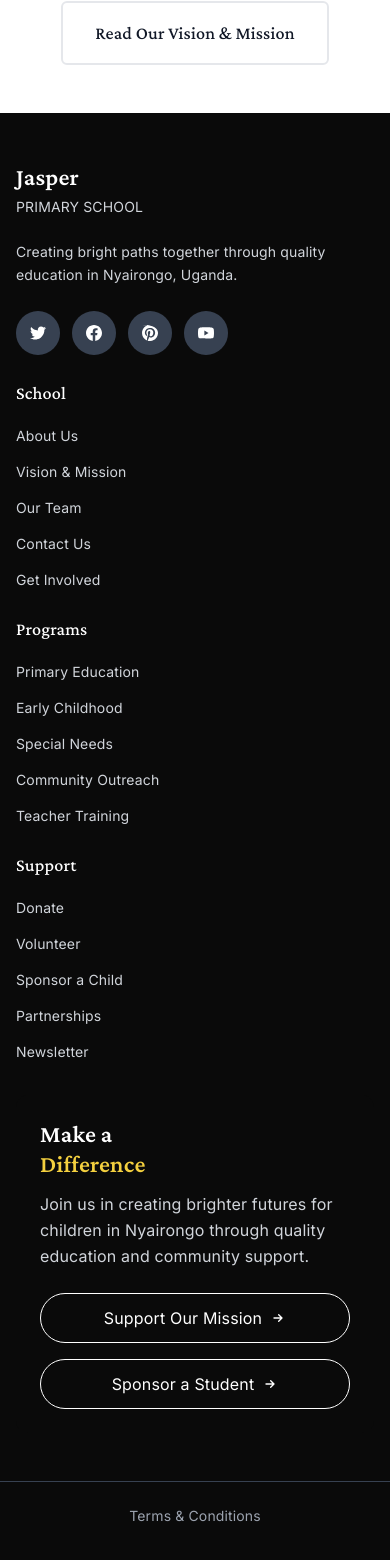
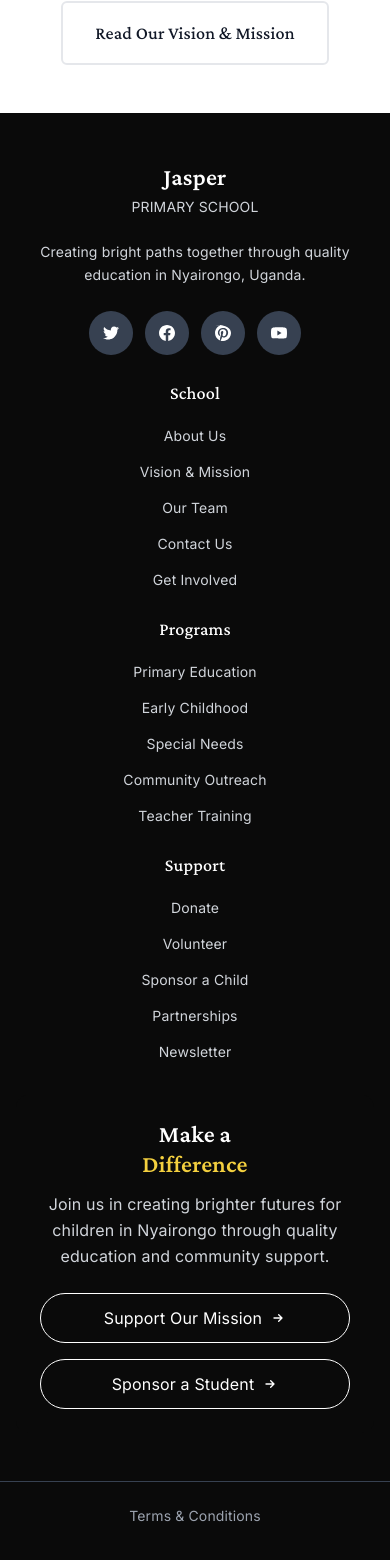
Before and after one commit to JasperSchools/jasperschools, a Next.js app: page /about/our-story in a window 390 px wide. Shown: the part 7028-8588 px from the top of the page. Built offline with nearby package versions, Linux system fonts and the light colour scheme.

Commit message:
minor ui changes

```diff
--- a/src/app/page.tsx
+++ b/src/app/page.tsx
@@ -167,21 +167,11 @@ export default function Home() {
             Get Involved
           </h2>
           <p className="text-base sm:text-lg lg:text-xl text-gray-600 max-w-3xl mx-auto leading-relaxed font-paragraph">
-            Join us in making a difference. There are many ways to support our mission.
+            Join us in making a <span style={{ color: '#0A0A0A' }}>difference</span>. There are many ways to support our mission.
           </p>
         </div>
       </section>
 
-      <section id="contact" className="py-12 sm:py-16 lg:py-20 bg-white">
-        <div className="max-w-8xl mx-auto px-4 sm:px-6 lg:px-8 xl:px-12 text-center">
-          <h2 className="text-2xl sm:text-3xl lg:text-4xl font-heading-semibold text-school-blue mb-4 sm:mb-6 lg:mb-8">
-            Contact Us
-          </h2>
-          <p className="text-base sm:text-lg lg:text-xl text-gray-600 max-w-3xl mx-auto leading-relaxed font-paragraph">
-            Get in touch with us to learn more or find out how you can help.
-          </p>
-        </div>
-      </section>
 
       <Footer />
     </main>
--- a/src/components/Footer.tsx
+++ b/src/components/Footer.tsx
@@ -5,7 +5,7 @@ export default function Footer() {
       <div className="max-w-7xl mx-auto px-4 sm:px-6 lg:px-8 py-12 lg:py-16">
         <div className="grid grid-cols-1 sm:grid-cols-2 lg:grid-cols-4 gap-6 sm:gap-8 lg:gap-12">
           {/* Brand Identity & Social Media */}
-          <div className="lg:col-span-1">
+          <div className="lg:col-span-1 text-center lg:text-left">
             <div className="mb-6">
               <h3 className="text-2xl font-heading-bold text-white mb-1">Jasper</h3>
               <p className="text-sm text-gray-300 font-paragraph">PRIMARY SCHOOL</p>
@@ -14,7 +14,7 @@ export default function Footer() {
               Creating bright paths together through quality education in Nyairongo, Uganda.
             </p>
             {/* Social Media Icons */}
-            <div className="flex space-x-3">
+            <div className="flex space-x-3 justify-center lg:justify-start">
               <a href="#" className="w-8 h-8 bg-gray-700 rounded-full flex items-center justify-center hover:bg-school-green transition-colors">
                 <svg className="w-4 h-4" fill="currentColor" viewBox="0 0 24 24">
                   <path d="M24 4.557c-.883.392-1.832.656-2.828.775 1.017-.609 1.798-1.574 2.165-2.724-.951.564-2.005.974-3.127 1.195-.897-.957-2.178-1.555-3.594-1.555-3.179 0-5.515 2.966-4.797 6.045-4.091-.205-7.719-2.165-10.148-5.144-1.29 2.213-.669 5.108 1.523 6.574-.806-.026-1.566-.247-2.229-.616-.054 2.281 1.581 4.415 3.949 4.89-.693.188-1.452.232-2.224.084.626 1.956 2.444 3.379 4.6 3.419-2.07 1.623-4.678 2.348-7.29 2.04 2.179 1.397 4.768 2.212 7.548 2.212 9.142 0 14.307-7.721 13.995-14.646.962-.695 1.797-1.562 2.457-2.549z"/>
@@ -39,7 +39,7 @@ export default function Footer() {
           </div>
 
           {/* School Navigation */}
-          <div className="lg:col-span-1">
+          <div className="lg:col-span-1 text-center lg:text-left">
             <h4 className="text-lg font-heading-semibold text-white mb-4">School</h4>
             <ul className="space-y-3">
               <li><a href="/about/our-story" className="text-gray-300 hover:text-white transition-colors text-sm font-paragraph">About Us</a></li>
@@ -51,7 +51,7 @@ export default function Footer() {
           </div>
 
           {/* Programs */}
-          <div className="lg:col-span-1">
+          <div className="lg:col-span-1 text-center lg:text-left">
             <h4 className="text-lg font-heading-semibold text-white mb-4">Programs</h4>
             <ul className="space-y-3">
               <li><a href="#" className="text-gray-300 hover:text-white transition-colors text-sm font-paragraph">Primary Education</a></li>
@@ -63,7 +63,7 @@ export default function Footer() {
           </div>
 
           {/* Support */}
-          <div className="lg:col-span-1">
+          <div className="lg:col-span-1 text-center lg:text-left">
             <h4 className="text-lg font-heading-semibold text-white mb-4">Support</h4>
             <ul className="space-y-3">
               <li><a href="#" className="text-gray-300 hover:text-white transition-colors text-sm font-paragraph">Donate</a></li>
@@ -80,7 +80,7 @@ export default function Footer() {
           <div className="max-w-6xl mx-auto">
              <div className="rounded-xl p-6 sm:p-8 lg:p-10" style={{ backgroundColor: '#0A0A0A' }}>
               <div className="flex flex-col lg:flex-row lg:items-center lg:justify-between gap-6">
-                <div className="flex-1">
+                <div className="flex-1 text-center lg:text-left">
                   <h4 className="text-2xl sm:text-3xl lg:text-4xl font-heading-bold text-white mb-3 sm:mb-4 leading-tight">
                     Make a<br />
                     <span className="text-school-yellow">Difference</span>
@@ -89,7 +89,7 @@ export default function Footer() {
                     Join us in creating brighter futures for children in Nyairongo through quality education and community support.
                   </p>
                 </div>
-                <div className="flex flex-col sm:flex-row gap-4 lg:flex-shrink-0">
+                <div className="flex flex-col sm:flex-row gap-4 lg:flex-shrink-0 justify-center lg:justify-end">
                   <a href="#donate" className="group inline-flex items-center justify-center px-6 py-3 rounded-full border border-white text-white hover:shadow-lg hover:shadow-white/25 font-paragraph transition-all duration-300 text-base">
                     <span>Support Our Mission</span>
                     <svg className="w-4 h-4 ml-2 group-hover:translate-x-1 transition-transform duration-300" fill="none" stroke="currentColor" viewBox="0 0 24 24">
```
